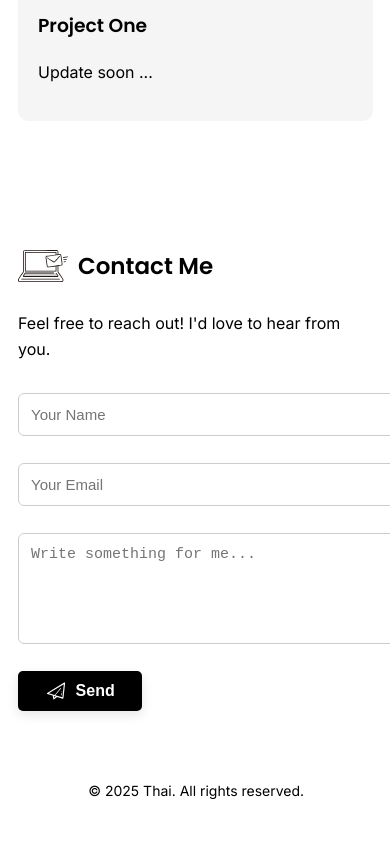
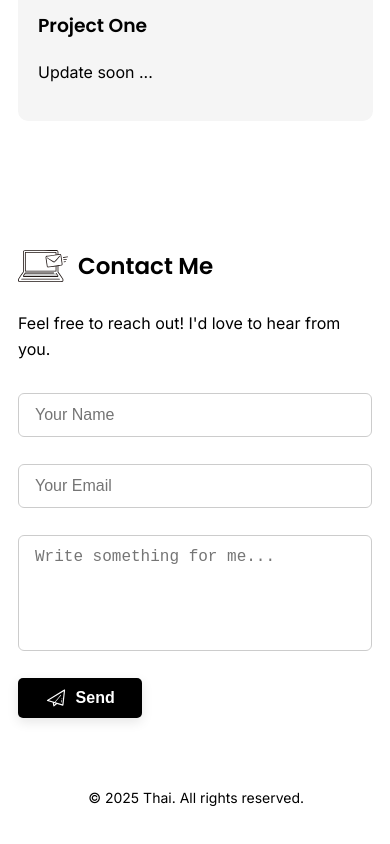
Before and after one commit to thaidhne/github.io, a plain HTML site: page index.html in a window 390 px wide. Shown: the part 2738-3582 px from the top of the page. Drawn offline with Linux system fonts and the light colour scheme.

Commit message:
updatesomthings

```diff
--- a/style.css
+++ b/style.css
@@ -536,6 +536,8 @@ body.dark-mode .custom-send-btn img {
   filter: invert(0); /* đảo màu cho dark mode */
 }
 
+
+
 /* Responsive for iPhone 14, 15, 16 and similar devices */
 @media only screen and (max-width: 460px) {
   body {
@@ -664,4 +666,17 @@ body.dark-mode .custom-send-btn img {
   .open-invite {
     text-align: center;
   }
+
+  .contact-form input,
+.contact-form textarea {
+  padding: 12px 16px;
+  border: 1px solid #ccc;
+  border-radius: 6px;
+  font-size: 16px;
+  background: var(--bg-color);
+  color: var(--text-color);
+  transition: border-color 0.3s;
+  width: 90%;
 }
+
+}
```
Also changed, not shown: script.js (line endings or trailing spaces).
